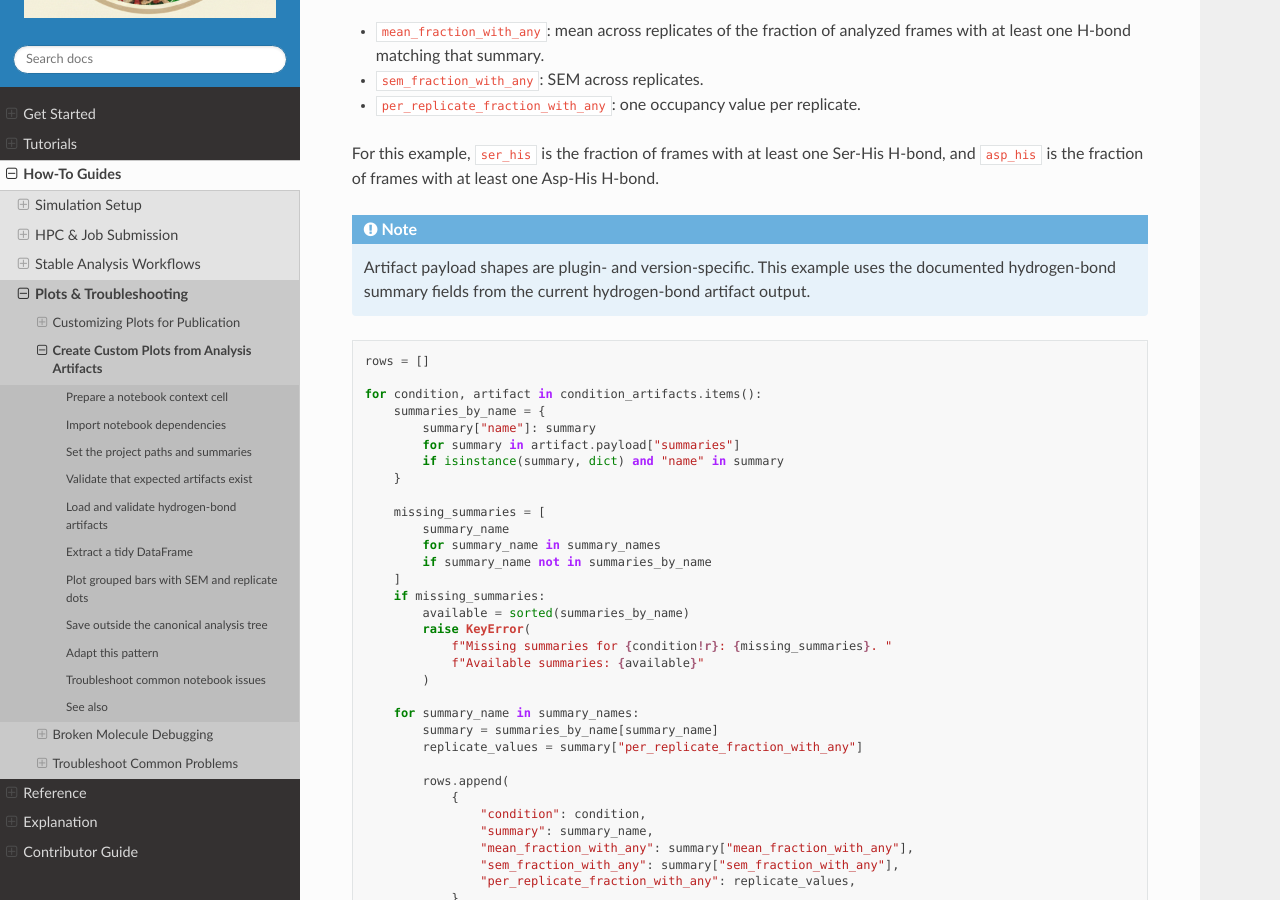
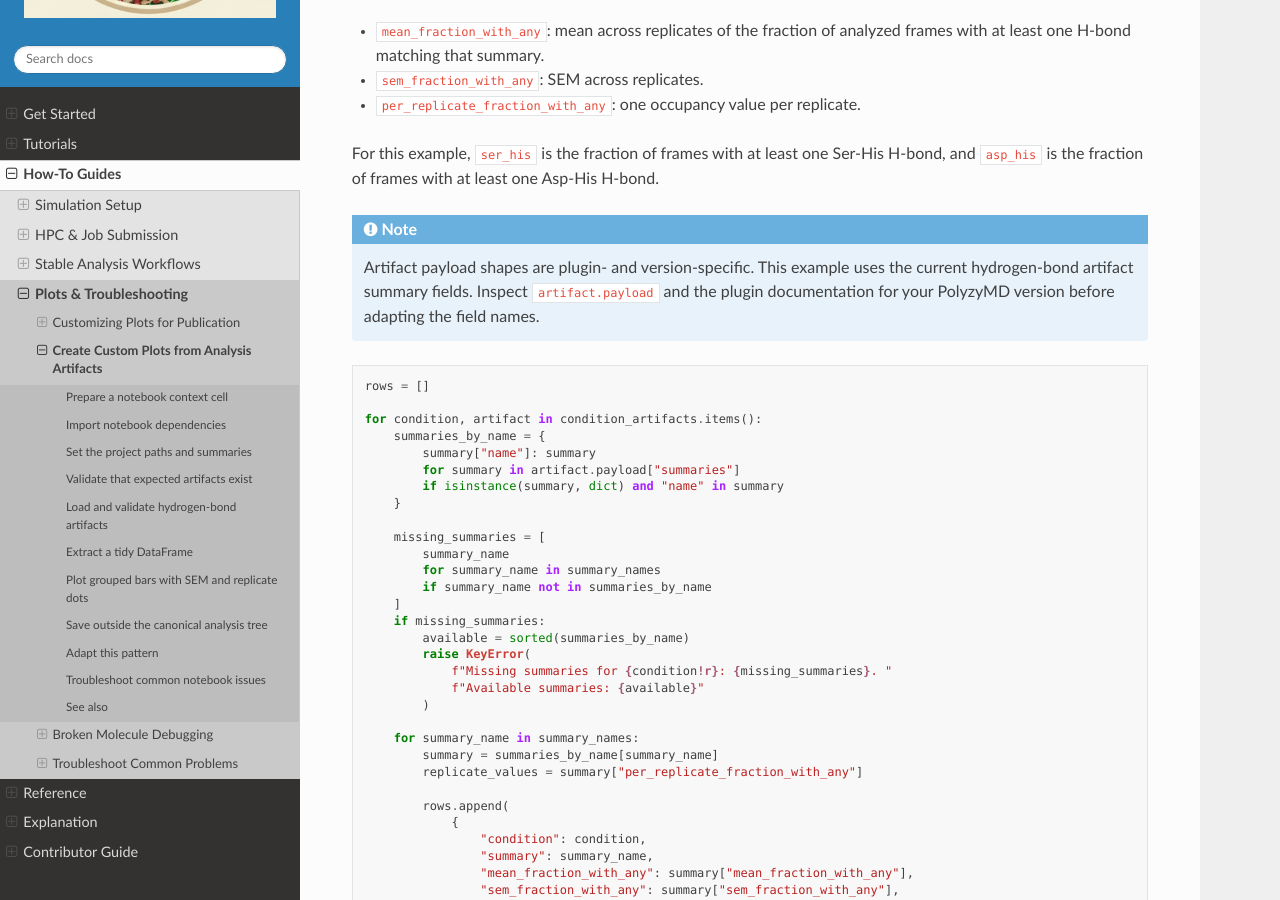
Before and after one commit to joelaforet/polyzymd, a Sphinx documentation site: the page built from docs/source/how_to/custom_artifact_plotting.md, in a window 1280 px wide and 900 px high, scrolled down 2946 px. Built offline with Sphinx 7.4.7 and the Read the Docs theme 3.1.0, drawn with Linux system fonts in a browser that asks for light colours; some of the changed text lies outside the part shown.

Commit message:
docs: clarify artifact plotting payload caveat

````diff
--- a/docs/source/how_to/custom_artifact_plotting.md
+++ b/docs/source/how_to/custom_artifact_plotting.md
@@ -160,8 +160,9 @@ H-bond.
 
 ```{note}
 Artifact payload shapes are plugin- and version-specific. This example uses the
-documented hydrogen-bond summary fields from the current hydrogen-bond artifact
-output.
+current hydrogen-bond artifact summary fields. Inspect `artifact.payload` and
+the plugin documentation for your PolyzyMD version before adapting the field
+names.
 ```
 
 ```python
@@ -341,7 +342,7 @@ for condition, artifact in condition_artifacts.items():
 - {doc}`publication_plots` for built-in plot settings and regenerated plots.
 - {doc}`hydrogen_bonds` for configuring hydrogen-bond summaries.
 - {doc}`../reference/analysis_hydrogen_bonds_reference` for hydrogen-bond
-  settings and documented output fields.
+  settings and the generated output files and plots.
 - {doc}`../reference/comparison_yaml` for `comparison.yaml` schema details.
 - {doc}`../reference/analysis_comparison_reference` for comparison output paths
   and plotting behavior.
````
